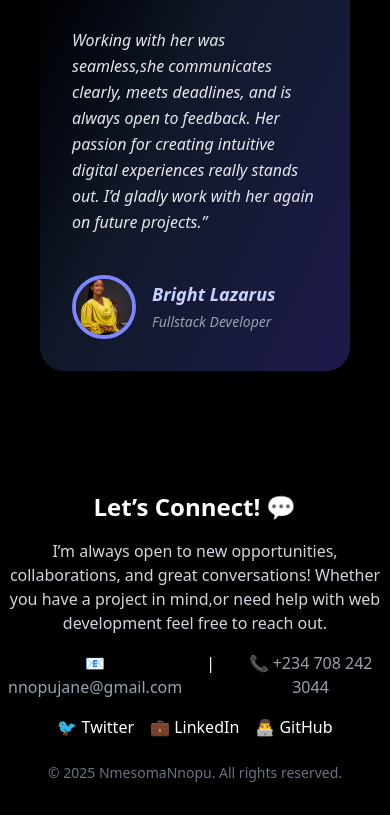
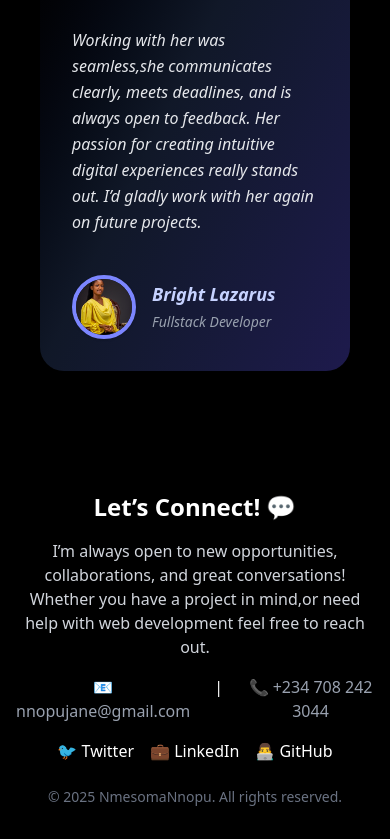
Before and after one commit to nmesomajane/my-portfolio, a React (Vite) app: page /experience in a window 390 px wide. Shown: the part 2681-3520 px from the top of the page. Before the commit the page ends 3496 px from the top, so only its background shows below. Built offline with nearby package versions, Linux system fonts and the light colour scheme.

Commit message:
changed the background

```diff
--- a/src/components/Footer.tsx
+++ b/src/components/Footer.tsx
@@ -1,7 +1,7 @@
 
 const Footer = () => {
   return (
-    <footer id="footer" className="bg-black text-white py-8 md:py-5 px-2 w-full ">
+    <footer id="footer" className="bg-black text-white py-8 md:py-5 px-4 w-full ">
       <div className=" mx-auto text-center  space-y-4 ">
         <h2 className="text-2xl font-semibold ">Let’s Connect! 💬</h2>
         <p className="text-gray-300 max-w-lg mx-auto">
--- a/src/components/Header.tsx
+++ b/src/components/Header.tsx
@@ -69,7 +69,7 @@ const Header = () => {
         {/* Mobile Menu */}
         {menuOpen && (
           <motion.div
-            className="absolute top-16 left-0 w-full bg-black z-50 flex flex-col items-center py-6 space-y-4 md:hidden shadow-lg "
+            className="absolute top-16 left-0 w-full bg-black z-50 flex flex-col items-center py-6 space-y-4 md:hidden shadow-lg italic "
             initial={{ x: -100, opacity: 0 }}
             animate={{ x: 0, opacity: 1 }}
             transition={{ duration: 1, ease: "easeOut" }}
--- a/src/pages/Experience.tsx
+++ b/src/pages/Experience.tsx
@@ -208,7 +208,7 @@ const Experience = () => {
       transition={{ duration: 0.7, delay: 0.2 }}
     >
       <p className="text-gray-200 text-base md:text-lg mb-6 leading-relaxed italic">
-       Collaborating with Nmesoma has been an absolute pleasure. As a frontend developer, she brings creativity, attention to detail, and a strong sense of design to every project. Her ability to translate ideas into clean, responsive, and user-friendly interfaces is impressive. <br /> <br /> Working with her was seamless,she communicates clearly, meets deadlines, and is always open to feedback. Her passion for creating intuitive digital experiences really stands out. I’d gladly work with her again on future projects.”
+       Collaborating with Nmesoma has been an absolute pleasure. As a frontend developer, she brings creativity, attention to detail, and a strong sense of design to every project. Her ability to translate ideas into clean, responsive, and user-friendly interfaces is impressive. <br /> <br /> Working with her was seamless,she communicates clearly, meets deadlines, and is always open to feedback. Her passion for creating intuitive digital experiences really stands out. I’d gladly work with her again on future projects.
       </p>
       <div className="flex items-center gap-4 mt-4">
         <img
--- a/src/pages/Home.tsx
+++ b/src/pages/Home.tsx
@@ -12,7 +12,7 @@ const Home = () => {
   return (
     <>
     <Helmet>
-        <title>Nmesoma Nnopu | Frontend Developer</title>
+        <title>Nmesoma Nnopu - Frontend Developer</title>
         <meta name="description" content="Portfolio of Nmesoma, a frontend developer passionate about clean design and performant web apps." />
         <meta name="keywords" content="Nmesoma, frontend developer, React, portfolio, web developer in Nigeria" />
         <meta name="author" content="Nmesoma Nnopu" />
```
